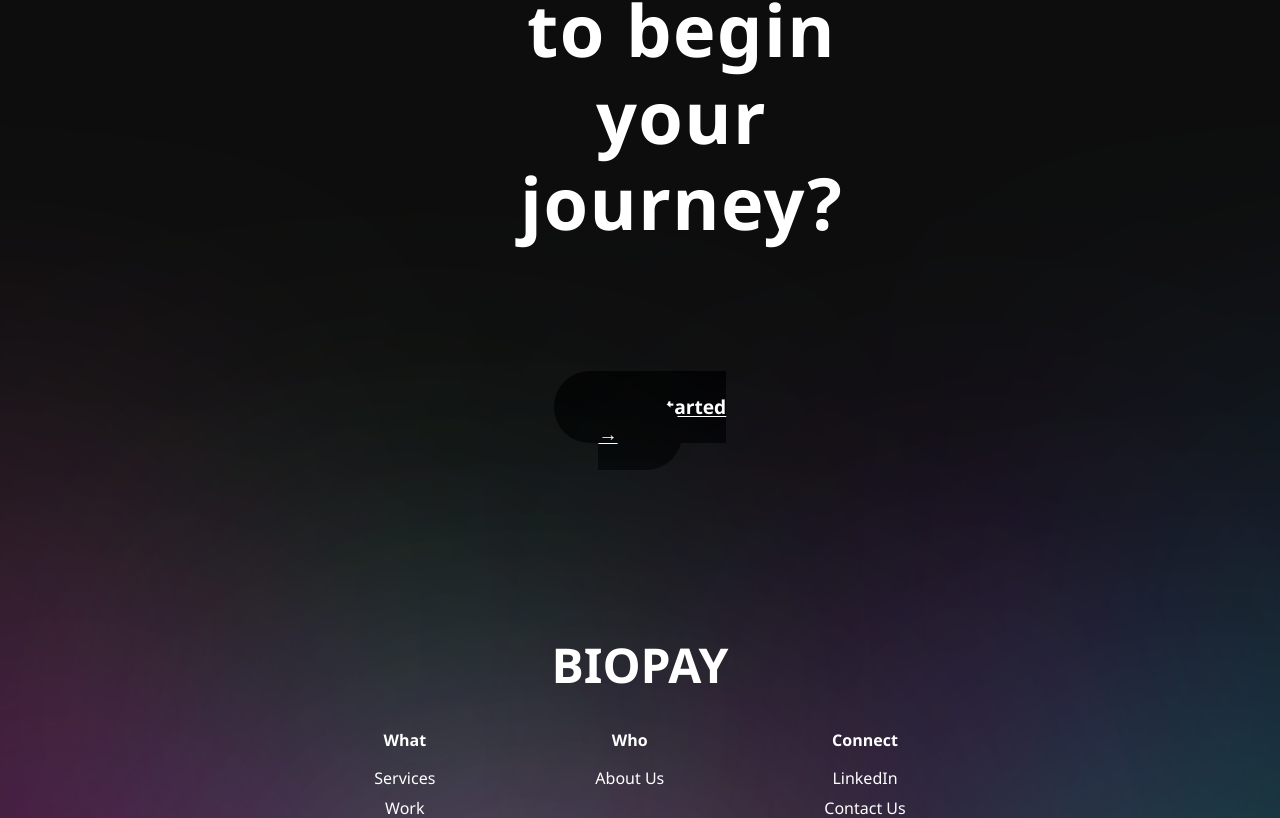
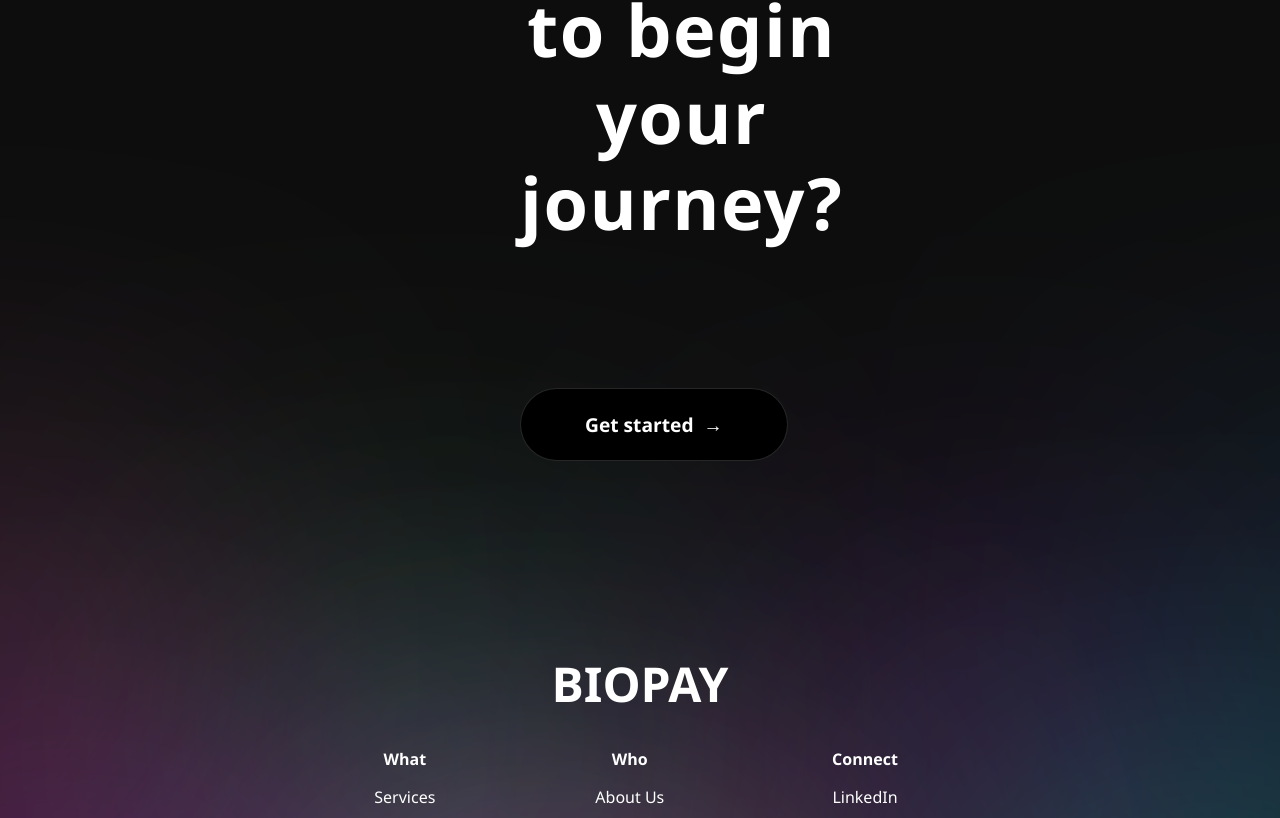
Before and after one commit to Shubh525/Biopay, a React (Vite) app in the folder frontend/: page / in a window 1280 px wide. Shown: the part 1916-2734 px from the top of the page. Built offline with nearby package versions, Linux system fonts and the light colour scheme; no server answers; a web font is replaced by a local one.

Commit message:
style(footer): refine footer links structure, CTA button styling, and layout alignment

```diff
--- a/frontend/src/components/Footer.css
+++ b/frontend/src/components/Footer.css
@@ -26,14 +26,17 @@
 }
 
 .cta-button {
+  display: inline-block;
   background: #000;
   color: #fff;
   padding: 1.4rem 4rem;
   font-size: 1.2rem;
   border-radius: 999px;
   font-weight: 600;
-  border: none;
+  border: 1px solid rgba(255, 255, 255, 0.15);
   cursor: pointer;
+  text-decoration: none;
+  white-space: nowrap;
   animation: floatButton 4s ease-in-out infinite;
   transition: background 0.9s ease, color 0.6s ease, box-shadow 0.9s ease;
 }
@@ -41,6 +44,7 @@
 .cta-button:hover {
   background: #fff;
   color: #000;
+  text-decoration: none;
   box-shadow: 0 0 20px rgba(255, 255, 255, 0.4);
 }
 
@@ -249,6 +253,8 @@
 .cta-section {
   text-align: center;
   padding: 10rem 20rem;
+  position: relative;
+  z-index: 2;
 }
 
 .cta-section h2 {
@@ -261,14 +267,16 @@
 }
 
 .cta-button {
+  display: inline-block;
   background: #000;
   color: #fff;
   padding: 1.4rem 4rem;
   font-size: 1.2rem;
   border-radius: 999px;
   font-weight: 600;
-  border: none;
+  border: 1px solid rgba(255, 255, 255, 0.15);
   cursor: pointer;
+  text-decoration: none;
   animation: floatButton 4s ease-in-out infinite;
   transition: background 0.9s ease, color 0.6s ease, box-shadow 0.9s ease;
 }
@@ -276,6 +284,7 @@
 .cta-button:hover {
   background: #fff;
   color: #000;
+  text-decoration: none;
   box-shadow: 0 0 20px rgba(255, 255, 255, 0.4);
 }
 
--- a/frontend/src/components/Footer.jsx
+++ b/frontend/src/components/Footer.jsx
@@ -113,7 +113,7 @@
   state={{ scrollToTop: true }}
   className="cta-button"
 >
-  Get started →
+  Get started&nbsp;&nbsp;→
 </Link>
       </div>
 
```
